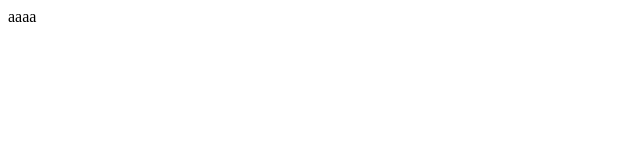
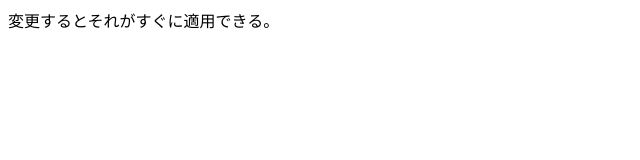
Before and after one commit to shoda898/hptest, a plain HTML site: page index.html in a window 1280 px wide. Shown: the whole page, without its empty margins (0-640 px from the left). Drawn offline with Linux system fonts and the light colour scheme.

Commit message:
Update index.html

```diff
--- a/index.html
+++ b/index.html
@@ -1,6 +1,8 @@
 <html>
-<title>aaa</title>
-<body>
-aaaa
+<title>hptest</title>
+
+  <body>
+    <p>変更するとそれがすぐに適用できる。</p>
+
 </body>
 </html>
```
